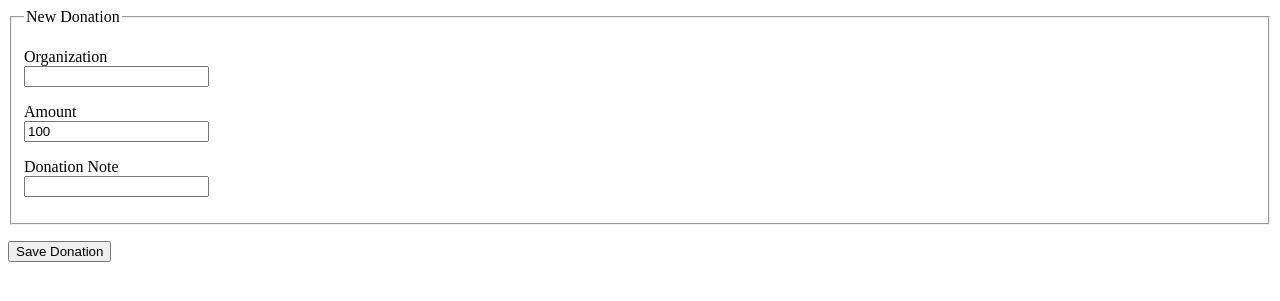
After one commit to brooklyndippo/contractor-project, a Flask app: page /donations/new in a window 1280 px wide. The commit adds this page. Shown: the top 301 px of the page. Run offline with Flask 2, Linux system fonts and the light colour scheme.

Commit message:
users can create donations

```diff
--- a/app.py
+++ b/app.py
@@ -1,4 +1,4 @@
-from flask import Flask, render_template
+from flask import Flask, render_template, request, redirect, url_for
 from pymongo import MongoClient
 
 client = MongoClient()
@@ -21,6 +21,24 @@ def donations_index():
     '''Show all donations.'''
     return render_template('donations_index.html', donations=donations.find())
 
+# READ - http verb GET - see donations and forms for changes
+    # NEW - form to create a new donation
+@app.route('/donations/new')
+def donations_new():
+    '''Create a new donation.'''
+    return render_template('donations_new.html')
+
+@app.route('/donations', methods=['POST'])
+def donations_submit():
+    '''Submit a new donation.'''
+    donation = {
+        'organization': request.form.get('organization'),
+        'amount_usd': request.form.get('amount_usd'),
+        'note': request.form.get('note')
+    }
+    donations.insert_one(donation)
+    return redirect(url_for('donations_index'))
+
 if __name__ == '__main__':
     app.run(debug=True)
 
--- /dev/null
+++ b/templates/donations_new.html
@@ -0,0 +1,28 @@
+<!-- templates/donations_new.html -->
+{% extends 'base.html' %}
+
+{% block content %}
+<form method='POST' action='/donations'>
+    <fieldset>
+    <legend>New Donation</legend>
+    <!-- TITLE -->
+    <p>
+        <label for='organization'>Organization</label><br>
+        <input type='text' name='organization'/>
+    </p>
+    <p>
+        <label for='amount_usd'>Amount</label><br>
+        <input type='number' value='100' name='amount_usd' />
+    </p>
+    <p>
+        <label for='note'>Donation Note</label><br>
+        <input type='text' name='note' />
+    </p>
+    </fieldset>
+
+    <!-- BUTTON -->
+    <p>
+        <button type='submit'>Save Donation</button>
+    </p>
+</form>
+{% endblock %}
```
Also changed, not shown: templates/donations_index.html (+6 -1 lines).
